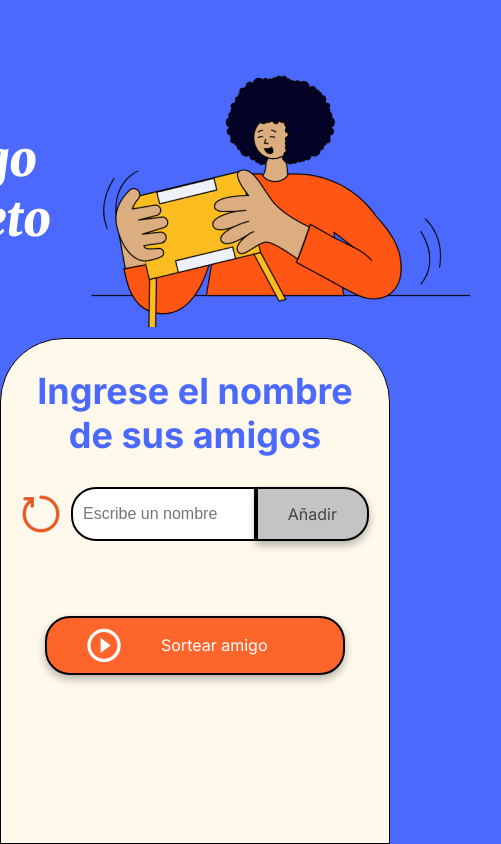
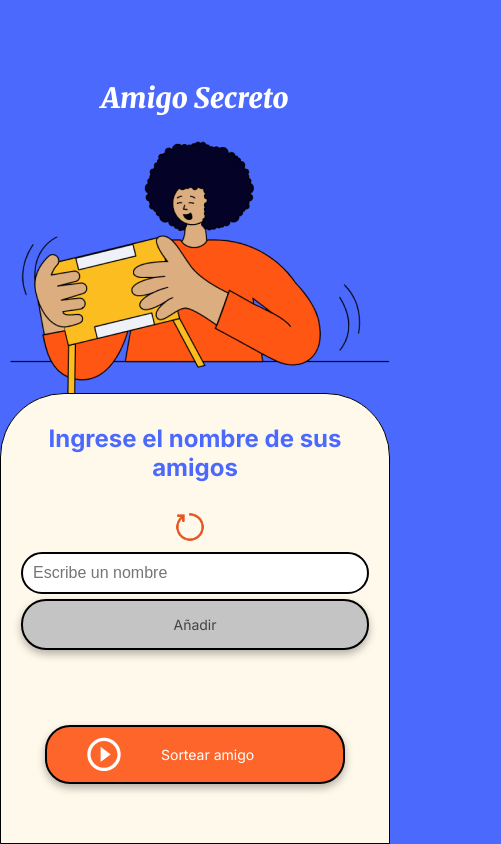
Before and after one commit to Giancarlo174/sistema-sorteo, a plain HTML site: page index.html in a window 390 px wide. Shown: the whole page, 501 px wide, since content can reach past the window. Drawn offline with Linux system fonts and the light colour scheme.

Commit message:
Agrega intento de responsividad

```diff
--- a/style.css
+++ b/style.css
@@ -34,9 +34,12 @@ body {
 .header-banner {
     flex: 40%;
     display: flex;
+    flex-direction: column;
     justify-content: center;
     align-items: center;
     padding: 40px 0 0;
+    width: 100%; /* Ahora ocupa el ancho completo */
+    text-align: center;
 }
 
 /* Sección de entrada */
@@ -52,6 +55,7 @@ body {
     width: 100%;
 }
 
+
 /* Títulos */
 .main-title {
     font-size: 48px;
@@ -59,6 +63,14 @@ body {
     font-weight: 900;
     font-style: italic;
     color: var(--color-white);
+    flex: 40%;
+    display: flex;
+    flex-direction: column;
+    justify-content: center;
+    align-items: center;
+    padding: 40px 0 0;
+    width: 100%; /* Ahora ocupa el ancho completo */
+    text-align: center;
 }
 
 .section-title {
@@ -183,3 +195,65 @@ ul {
 .button-draw:hover {
     background-color: var(--color-button-hover);
 }
+
+/* 🔹 Ajustes para pantallas medianas (tablets) */
+@media (max-width: 768px) {
+    .main-title {
+        font-size: 36px; /* Reducimos el tamaño del título */
+    }
+
+    .input-wrapper {
+        flex-direction: column; /* Apilamos los elementos en columnas */
+        align-items: center;
+    }
+
+    .reset-container {
+        margin-bottom: 10px; /* Agregamos espacio entre el botón de reinicio y el input */
+    }
+
+    .input-name {
+        width: 90%; /* Se reduce el ancho para evitar desbordes */
+        border-radius: 25px;
+    }
+
+    .button-add {
+        width: 90%;
+        margin-top: 5px; /* Separa el botón del input */
+        border-radius: 25px; /* Hace que el botón sea redondeado */
+    }
+
+    .button-draw {
+        width: 90%; /* Ajusta el botón de sorteo */
+    }
+}
+
+/* 🔹 Ajustes para pantallas pequeñas (móviles) */
+@media (max-width: 480px) {
+    .main-title {
+        font-size: 28px; /* Aún más pequeño para móviles */
+    }
+
+    .section-title {
+        font-size: 24px; /* Reducimos el tamaño del subtítulo */
+    }
+
+    .reset-icon {
+        width: 30px; /* Hacemos el icono de reinicio más pequeño */
+        height: 30px;
+    }
+
+    .input-name {
+        width: 100%; /* Ocupa todo el ancho disponible */
+        border-radius: 25px;
+    }
+
+    .button-add {
+        width: 100%;
+        font-size: 14px; /* Reducimos el tamaño de fuente */
+    }
+
+    .button-draw {
+        width: 100%;
+        font-size: 14px;
+    }
+}
```
